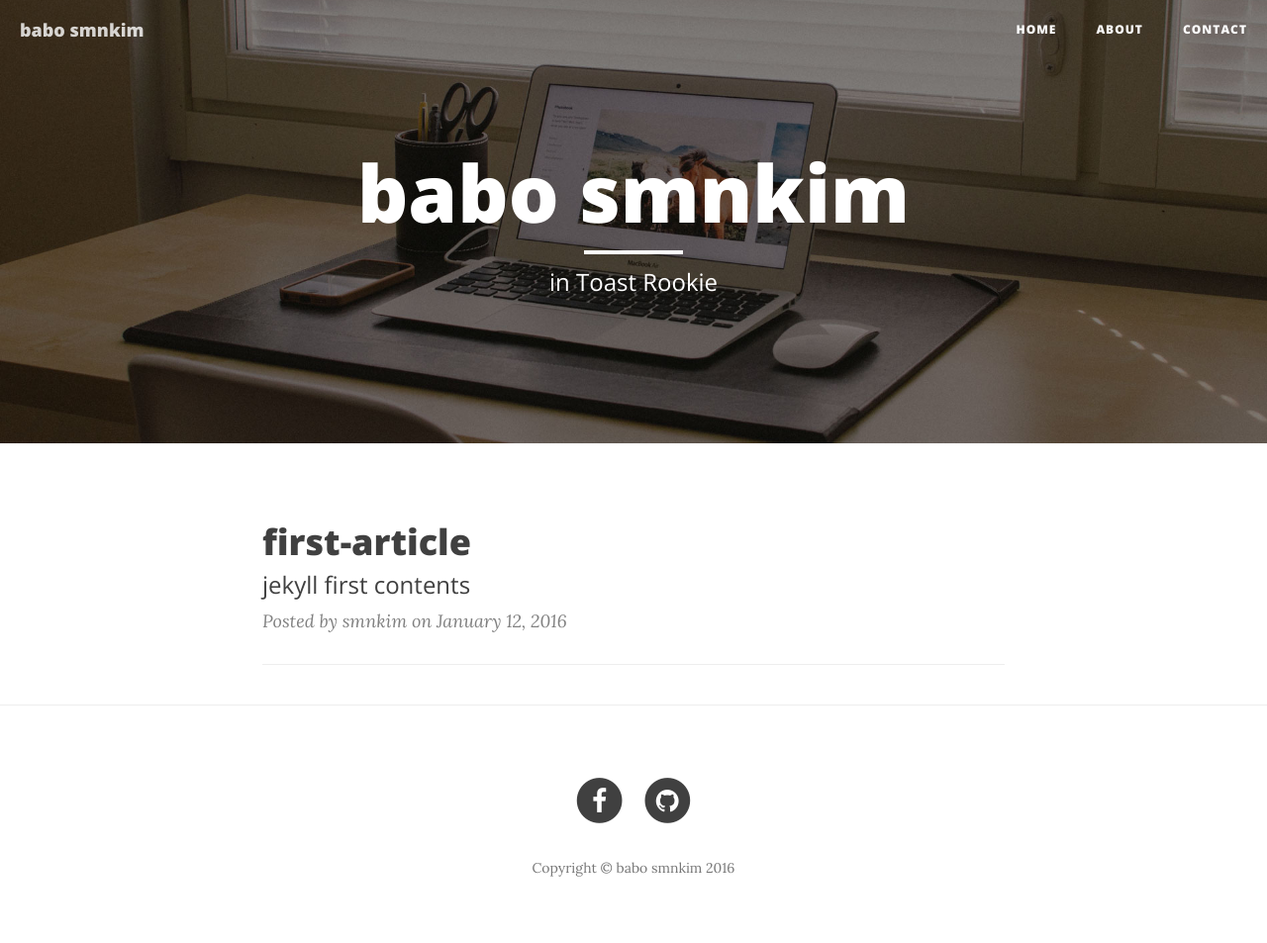
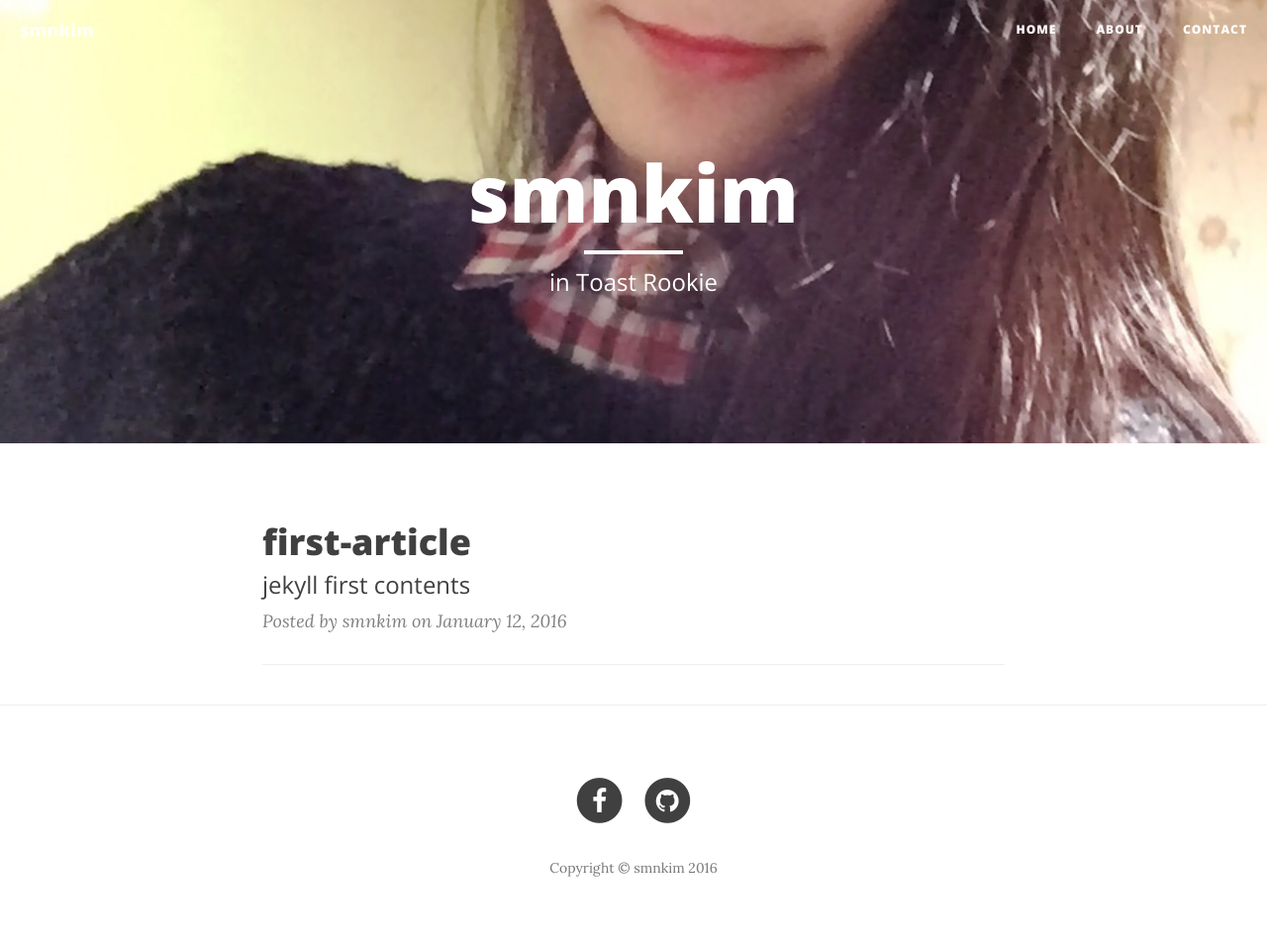
Before and after one commit to smnkim/smnkim.github.io, a Jekyll site: the page built from index.html, in a window 1280 px wide. Shown: the whole page at 99% size. Built offline with Jekyll 4.4.1, drawn with Linux system fonts in a browser that asks for light colours; nearby versions of some CDN libraries; the list of posts is cut into pages by our own code.

Commit message:
img commit

```diff
--- a/_config.yml
+++ b/_config.yml
@@ -1,6 +1,6 @@
 # Site settings
-title:  babo smnkim
-header-img: img/home-bg.jpg
+title:  smnkim
+header-img: img/smnkim.jpg
 email: your-email@yourdomain.com
 description: "Write your site description here. It will be used as your sites meta description as well!"
 baseurl: ""
```
